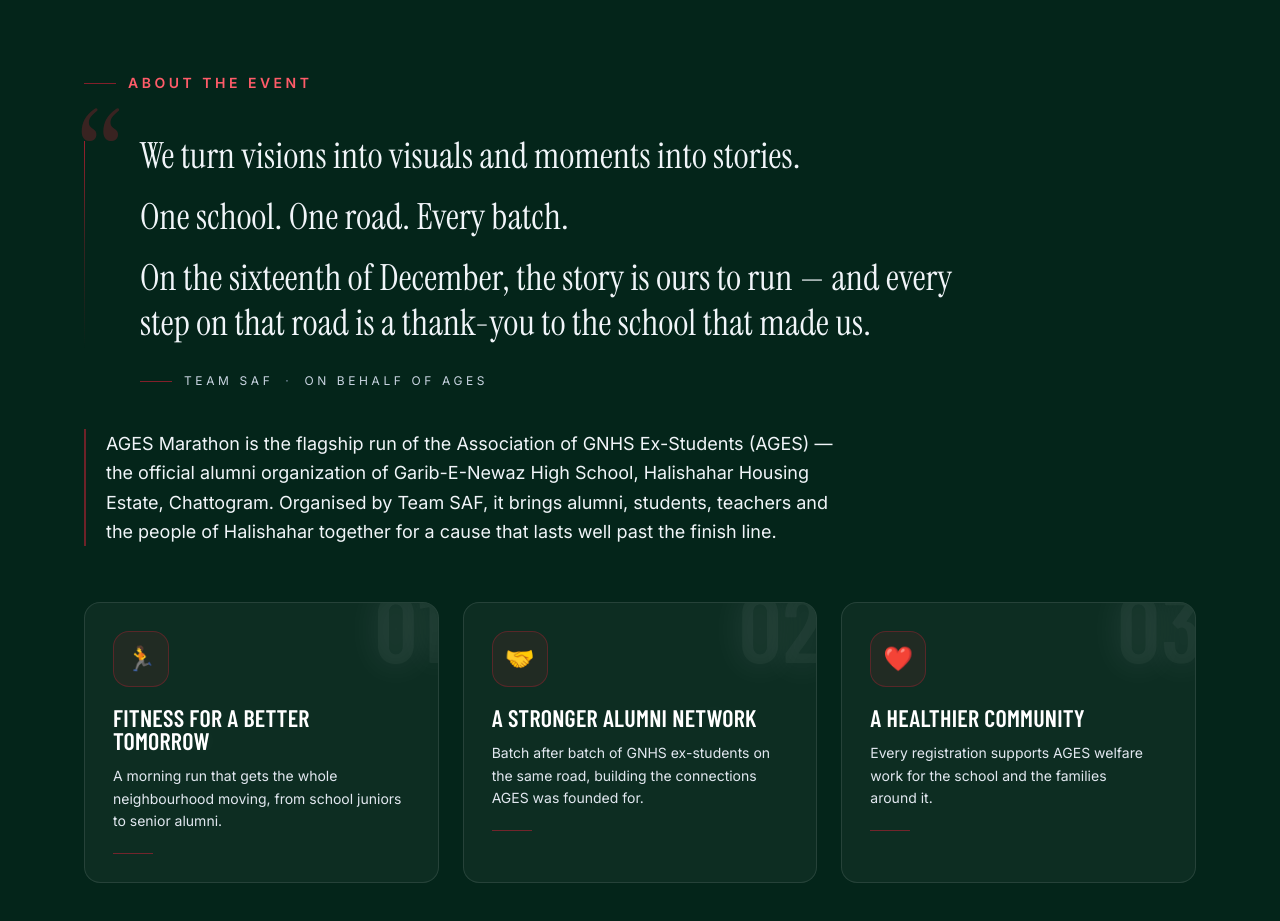
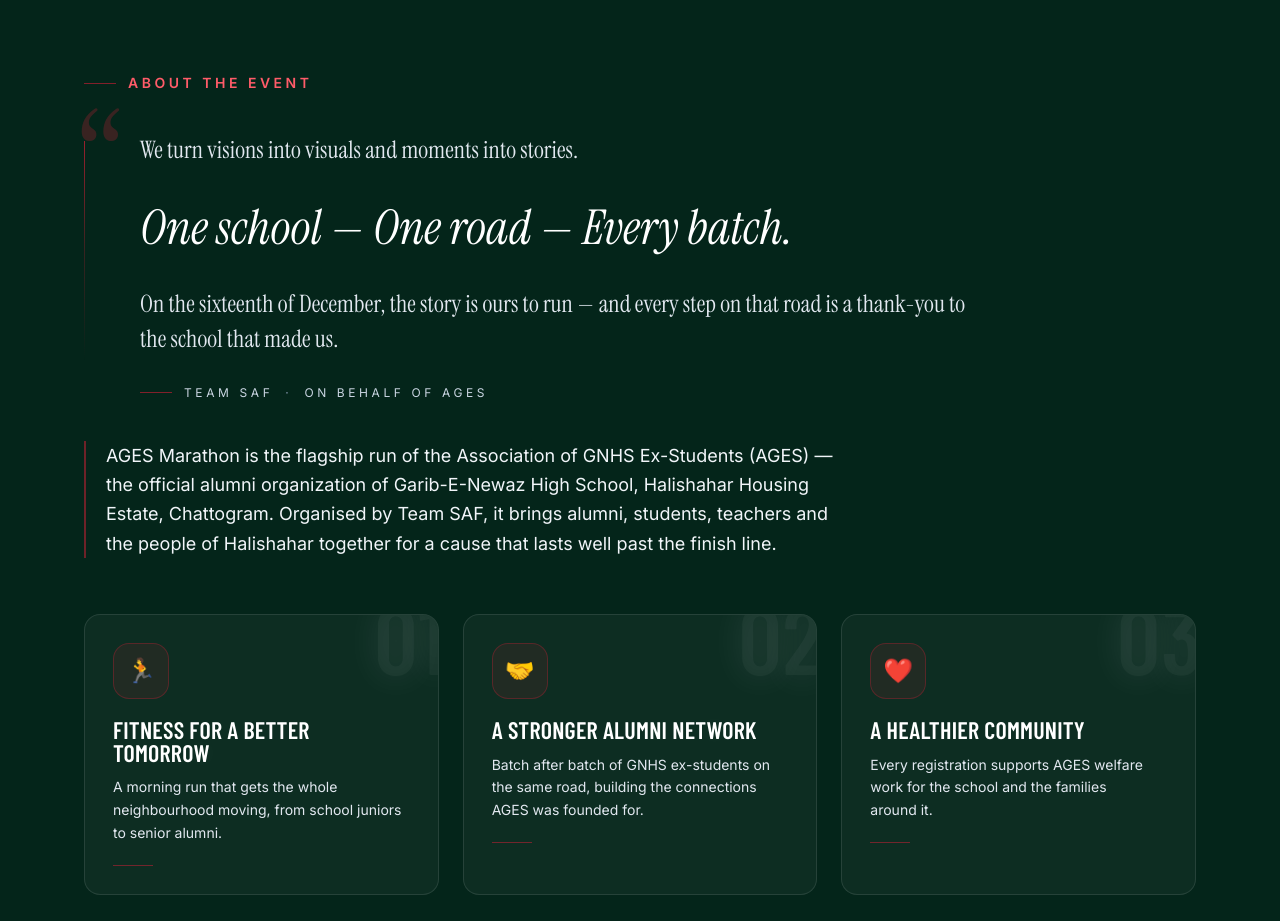
Before and after one commit to agesmarathon/agesmarathon.github.io, a React (Vite) app: page / in a window 1280 px wide. Shown: the part 960-1881 px from the top of the page. Built offline with nearby package versions, Linux system fonts and the light colour scheme; a web font is replaced by a local one.

Commit message:
Give the quote a feature line in larger serif italic
Co-Authored-By: Claude Opus 5 <noreply@anthropic.com>

```diff
--- a/src/components/About.jsx
+++ b/src/components/About.jsx
@@ -32,10 +32,21 @@ export function About() {
         </span>
         <span className="absolute bottom-10 left-0 top-2 w-px bg-gradient-to-b from-crimson-500/70 via-crimson-500/25 to-transparent" />
 
-        <blockquote className="quote-type space-y-4 text-2xl leading-[1.3] text-slate-100 sm:text-4xl sm:leading-[1.25]">
-          {event.quote.lines.map((line) => (
-            <p key={line}>{line}</p>
-          ))}
+        <blockquote className="quote-type text-slate-200">
+          {event.quote.lines.map((line) =>
+            line.feature ? (
+              <p
+                key={line.text}
+                className="my-6 text-3xl italic leading-[1.15] text-white sm:my-8 sm:text-5xl"
+              >
+                {line.text}
+              </p>
+            ) : (
+              <p key={line.text} className="text-xl leading-[1.45] sm:text-2xl">
+                {line.text}
+              </p>
+            ),
+          )}
         </blockquote>
 
         <figcaption className="mt-7 flex flex-wrap items-center gap-x-3 gap-y-1 text-xs uppercase tracking-[0.18em] text-slate-300 sm:tracking-[0.3em]">
--- a/src/data/event.js
+++ b/src/data/event.js
@@ -27,12 +27,15 @@ export const event = {
   registrationCloses: '10 December 2026',
   founded: '30 September 2023',
 
-  // The quote that opens the About section: one passage, three lines.
+  // The quote that opens the About section. `feature` sets the line that
+  // carries the passage — it is rendered larger than the other two.
   quote: {
     lines: [
-      'We turn visions into visuals and moments into stories.',
-      'One school. One road. Every batch.',
-      'On the sixteenth of December, the story is ours to run — and every step on that road is a thank-you to the school that made us.',
+      { text: 'We turn visions into visuals and moments into stories.' },
+      { text: 'One school — One road — Every batch.', feature: true },
+      {
+        text: 'On the sixteenth of December, the story is ours to run — and every step on that road is a thank-you to the school that made us.',
+      },
     ],
     author: 'Team SAF',
     authorNote: 'on behalf of AGES',
```
